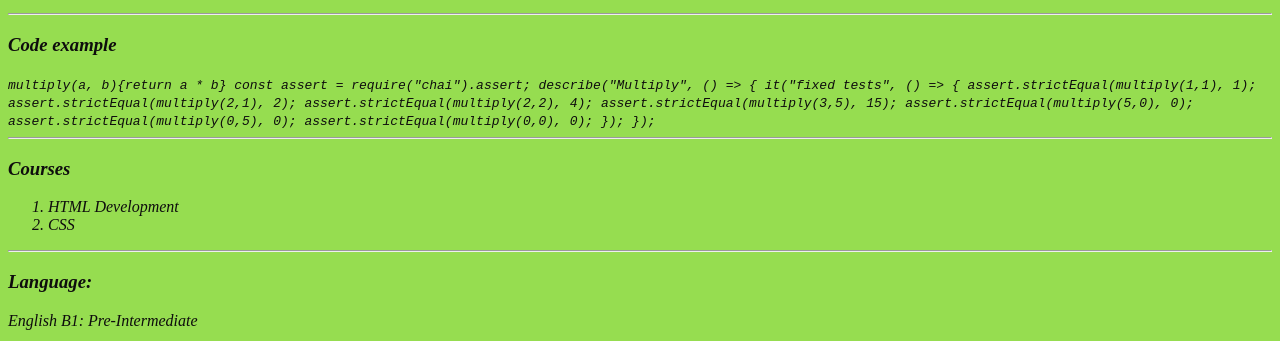
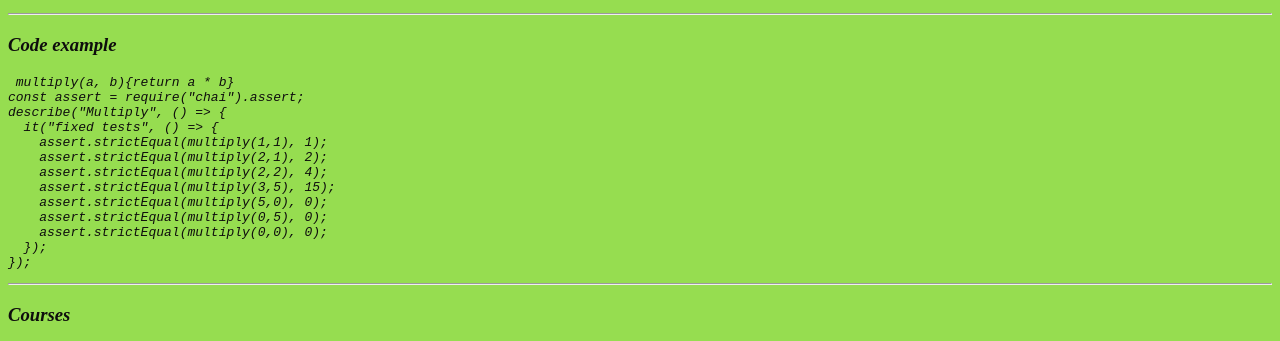
Before and after one commit to Skryabby/rsschool-cv, a plain HTML site: page index.html in a window 1280 px wide. Shown: the part 1737-2078 px from the top of the page. Drawn offline with Linux system fonts and the light colour scheme.

Commit message:
fi: fix errors

```diff
--- a/index.html
+++ b/index.html
@@ -43,7 +43,7 @@ If we talk about the skills associated with the web courses, then I have a good
 </ol>
 <hr>
 <h3>Code example</h3>
-<code> multiply(a, b){return a * b}
+<pre><code> multiply(a, b){return a * b}
 const assert = require("chai").assert;
 describe("Multiply", () => {
   it("fixed tests", () => {
@@ -55,7 +55,7 @@ describe("Multiply", () => {
     assert.strictEqual(multiply(0,5), 0);
     assert.strictEqual(multiply(0,0), 0);
   });
-});</code>
+});</code></pre>
 <hr>
 <h3>Courses</h3>
 <ol>
```
